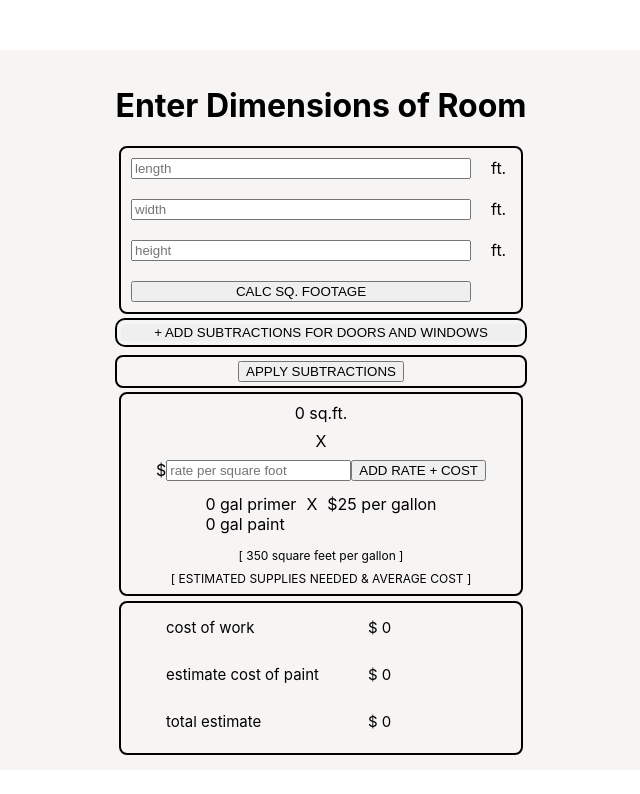
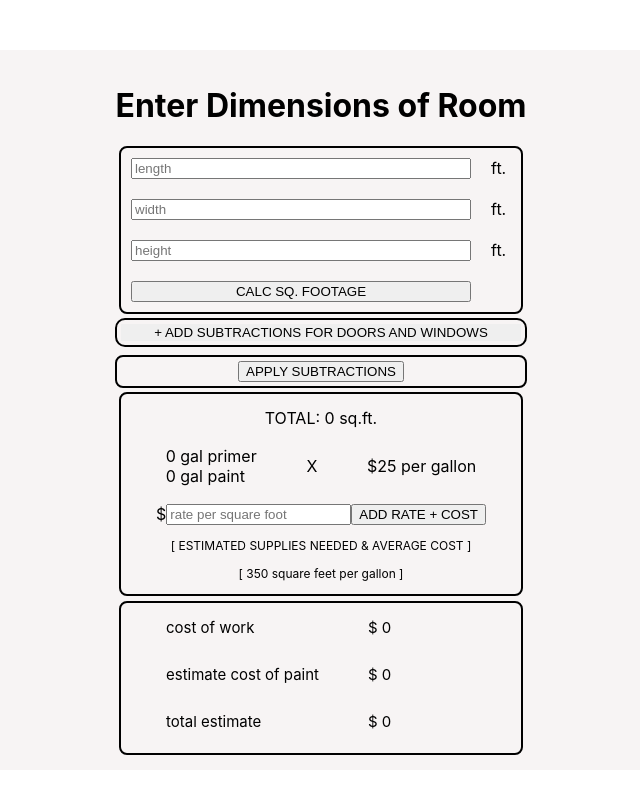
Before and after one commit to MattOrtner/the-painters-tool, a React (Create React App) app: page / in a window 1280 px wide. Shown: the top 794 px of the page, without its empty margins (305-945 px from the left). Built offline with nearby package versions, Linux system fonts and the light colour scheme.

Commit message:
arrange of containers, arrange internal rate container

```diff
--- a/src/App.css
+++ b/src/App.css
@@ -84,11 +84,11 @@
 }
 
 .paint-container {
-  height: max-content;
-  width: max-content;
+  width: 100%;
   display: flex;
   flex-direction: row;
-  justify-content: space-around;
+  align-items: center;
+  justify-content: space-evenly;
 }
 
 .paint-container>* {
--- a/src/App.js
+++ b/src/App.js
@@ -26,7 +26,7 @@ function App() {
     setTotalFootage(newSquareFootage)
   }
 
-  const handleHWinputs = (e) => {
+  const handleLHWInputs = (e) => {
     const name = e.target.name
     const value = e.target.value
     setHwInputs({...hwInputs, [name]: value})
@@ -79,11 +79,11 @@ function App() {
     <div className="App">
       <h1>Enter Dimensions of Room</h1>
       <div className="inputs">
-        <input type="number" placeholder="length" name="length" onChange={handleHWinputs} />
+        <input type="number" placeholder="length" name="length" onChange={handleLHWInputs} />
         <div>ft.</div>
-        <input type="number" placeholder="width" name="width" onChange={handleHWinputs} />
+        <input type="number" placeholder="width" name="width" onChange={handleLHWInputs} />
         <div>ft.</div>
-        <input type="number" placeholder="height" name="height" onChange={handleHWinputs}  />
+        <input type="number" placeholder="height" name="height" onChange={handleLHWInputs}  />
         <div>ft.</div>
         <input type="button" value="CALC SQ. FOOTAGE" onClick={calculate}/>
       </div>
@@ -100,13 +100,7 @@ function App() {
       <SubtractionList subtractFromTotal={subtractFromTotal} subtractionList={subtractionList} />
 
       <div className="info-container">
-        <span className="info">{totalFootage} sq.ft.</span>
-        <div>X</div>
-        <div className="rate-container">
-          <div>$</div>
-          <input type="number" placeholder="rate per square foot" name="rate" onChange={handleHWinputs} />
-          <input type="button" value="ADD RATE + COST" onClick={calculateTotal} />
-        </div>
+        <div className="info">TOTAL: {totalFootage} sq.ft.</div>
         <div className="paint-container">
           <div>
             <div className="info">{gallons / 2} gal primer</div>
@@ -115,8 +109,13 @@ function App() {
           <div>X</div>
           <div>$25 per gallon</div>
         </div>
-          <div className="small-print">[ 350 square feet per gallon ]</div>
-          <div className="small-print">[ ESTIMATED SUPPLIES NEEDED & AVERAGE COST ]</div>
+        <div className="rate-container">
+          <div>$</div>
+          <input type="number" placeholder="rate per square foot" name="rate" onChange={handleLHWInputs} />
+          <input type="button" value="ADD RATE + COST" onClick={calculateTotal} />
+        </div>
+        <div className="small-print">[ ESTIMATED SUPPLIES NEEDED & AVERAGE COST ]</div>
+        <div className="small-print">[ 350 square feet per gallon ]</div>
       </div>
       <Totals rate={rate} paintCost={paintCost} totalCost={totalCost}/>
     </div>
--- a/src/components/SubtractionList.js
+++ b/src/components/SubtractionList.js
@@ -4,6 +4,7 @@ import React from 'react'
 const SubtractionList = ({ subtractionList, subtractFromTotal }) => {
 
   const subFromTotal = () => {
+    if(subtractionList.length === 0) return alert("Must fill-in subtractions to apply subtractions")
     const individualSubtractions = subtractionList.map((subtractionCase) => subtractionCase.height * subtractionCase.width)
     console.log(individualSubtractions);
     const subtractionSqFt = individualSubtractions.reduce((acc, sqFt) => acc + sqFt)
```
